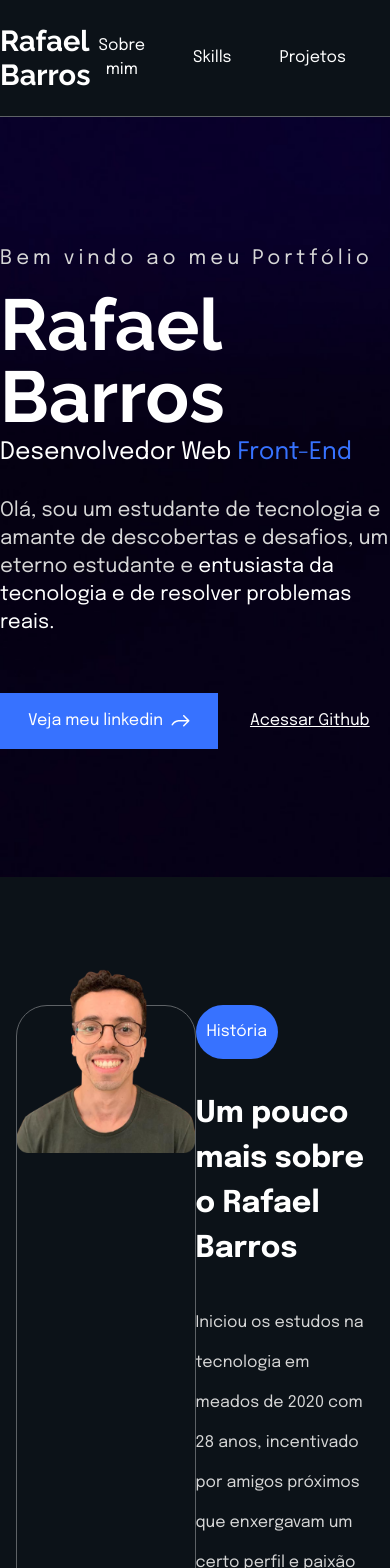
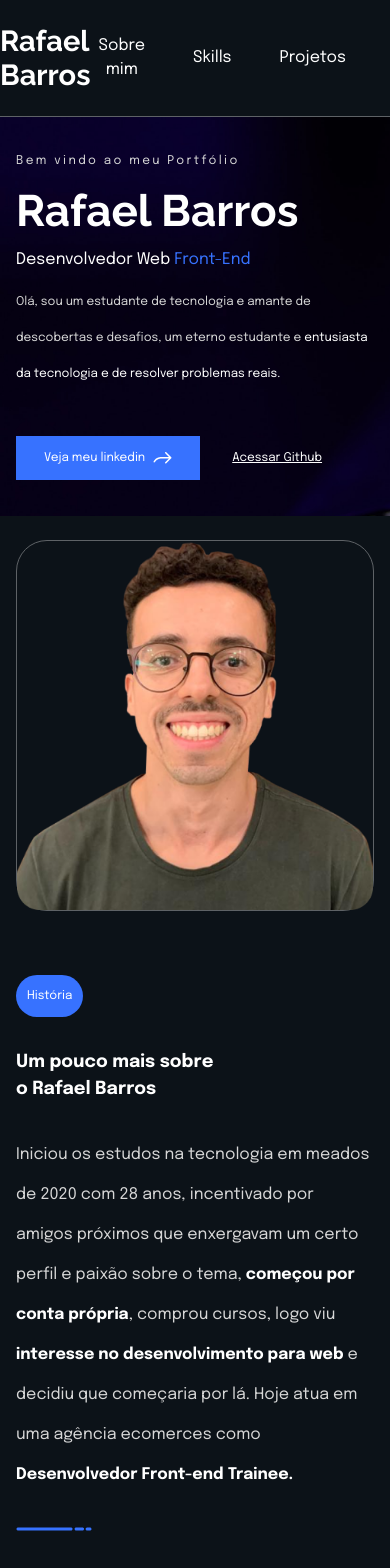
Before and after one commit to dev-rafael92as/portfolio-lp, a React (Vite) app: page / in a window 390 px wide. Shown: the top 1568 px of the page. Built offline with nearby package versions, Linux system fonts and the light colour scheme.

Commit message:
Feat(mobile): Start Session style

```diff
--- a/src/components/ButtonIcon/ButtonIcon.tsx
+++ b/src/components/ButtonIcon/ButtonIcon.tsx
@@ -1,12 +1,14 @@
-import { ButtonIconProps } from "../../utils/componentTypes"
+import { ButtonIconProps } from "../../utils/componentTypes";
 
-const ButtonIcon = ({icon, buttonContent, classCss}: ButtonIconProps) => {
-  return (
-    <button className={`flex gap-2 w-full justify-center py-4 px-7 bg-primaryBlue text-white items-center hover:opacity-50 transition-opacity ${classCss}`}>
-        {buttonContent}
-        {icon}
-    </button>
-  )
-}
+const ButtonIcon = ({ icon, buttonContent, classCss }: ButtonIconProps) => {
+	return (
+		<button
+			className={`flex gap-2 w-full md:text-base text-xs leading-3 justify-center py-4 px-7 bg-primaryBlue text-white items-center hover:opacity-50 transition-opacity ${classCss}`}
+		>
+			{buttonContent}
+			{icon}
+		</button>
+	);
+};
 
-export default ButtonIcon
+export default ButtonIcon;
--- a/src/components/ButtonText/ButtonText.tsx
+++ b/src/components/ButtonText/ButtonText.tsx
@@ -1,11 +1,15 @@
 import { ButtonIconProps } from "../../utils/componentTypes";
 
 const ButtonText = ({ buttonContent, urlButton }: ButtonIconProps) => {
-  return (
-    <a className="text-white underline text-base" href={urlButton} aria-label={buttonContent}>
-      {buttonContent}
-    </a>
-  );
+	return (
+		<a
+			className="text-white underline md:text-base text-xs leading-3"
+			href={urlButton}
+			aria-label={buttonContent}
+		>
+			{buttonContent}
+		</a>
+	);
 };
 
 export default ButtonText;
--- a/src/components/ContactSession.tsx
+++ b/src/components/ContactSession.tsx
@@ -1,19 +1,18 @@
 import ContactCard from "./ContactCard/ContactCard";
 import FlagContent from "./FlagContent/FlagContent";
 import IconDivider from "./IconDivider.tsx/IconDivider";
-import { BsPhone, BsInstagram } from "react-icons/bs"
+import { BsPhone, BsInstagram } from "react-icons/bs";
 import { FaLinkedinIn } from "react-icons/fa";
 import { HiOutlineMail } from "react-icons/hi";
 
-
 const ContactSession = () => {
 	return (
-    <section className="my-48 max-w-[1359px] mx-auto px-4">
+		<section className="md:my-48 my-6 max-w-[1359px] mx-auto px-4">
 			<div className="w-full flex-col items-center flex max-w-[479px] mx-auto gap-8 mb-24">
 				<FlagContent flagContent="Contato" />
 			</div>
 
-      <div className="flex justify-between">
+			<div className="flex lg:flex-row md:gap-0 gap-9 flex-col justify-between">
 				<div className="flex flex-col gap-9 max-w-[435px]">
 					<p className="font-bold text-3xl leading-[45px]">
 						Gostou do portfólio? Esses são meus contatos
@@ -24,16 +23,36 @@ const ContactSession = () => {
 						<strong className="font-extrabold">Vamos nos conectar</strong> e
 						crescer essa comunidade incrível.
 					</p>
-          <div>
+					<div className="md:block hidden">
 						<IconDivider />
 					</div>
 				</div>
 
-        <div className="flex flex-wrap items-start text-[22px] leading-[22px] max-w-[700px] gap-12">
-          <ContactCard Icon={BsPhone} content="+55 (11) 99456-6523" title="Telefone" href="https://wa.me/5511994566523"/>
-          <ContactCard Icon={FaLinkedinIn} content="linkedin/in/rafael92as/" title="Linkedin" href="www.linkedin.com/in/rafael92as"/>
-          <ContactCard Icon={BsInstagram} content="Intagram" title="@rafiinha_barros" href="https://www.instagram.com/rafiinha_barros/"/>
-          <ContactCard Icon={HiOutlineMail} content="rafa_barros92@hotmail.com" title="E-mail" href="mailto:rafa_barros92@hotmail.com"/>
+				<div className="flex lg:flex-row flex-col flex-wrap items-start text-[22px] leading-[22px] max-w-[700px] gap-12">
+					<ContactCard
+						Icon={BsPhone}
+						content="+55 (11) 99456-6523"
+						title="Telefone"
+						href="https://wa.me/5511994566523"
+					/>
+					<ContactCard
+						Icon={FaLinkedinIn}
+						content="linkedin/in/rafael92as/"
+						title="Linkedin"
+						href="www.linkedin.com/in/rafael92as"
+					/>
+					<ContactCard
+						Icon={BsInstagram}
+						content="Intagram"
+						title="@rafiinha_barros"
+						href="https://www.instagram.com/rafiinha_barros/"
+					/>
+					<ContactCard
+						Icon={HiOutlineMail}
+						content="rafa_barros92@hotmail.com"
+						title="E-mail"
+						href="mailto:rafa_barros92@hotmail.com"
+					/>
 				</div>
 			</div>
 		</section>
--- a/src/components/FlagContent/FlagContent.tsx
+++ b/src/components/FlagContent/FlagContent.tsx
@@ -1,9 +1,11 @@
-import { FlagContentProps } from '../../utils/componentTypes'
+import { FlagContentProps } from "../../utils/componentTypes";
 
-const FlagContent = ({flagContent}: FlagContentProps) => {
-  return (
-    <div className='bg-primaryBlue text-white px-[11px] py-[15px] rounded-[100px] text-base w-fit'>{flagContent}</div>
-  )
-}
+const FlagContent = ({ flagContent }: FlagContentProps) => {
+	return (
+		<div className="bg-primaryBlue text-white px-[11px] py-[15px] rounded-[100px] md:text-base text-xs leading-3 w-fit">
+			{flagContent}
+		</div>
+	);
+};
 
-export default FlagContent
+export default FlagContent;
--- a/src/components/HistorySession.tsx
+++ b/src/components/HistorySession.tsx
@@ -1,23 +1,43 @@
-import FlagContent from './FlagContent/FlagContent'
-import IconDivider from './IconDivider.tsx/IconDivider'
-import profilePhoto from '../assets/profile-photo.png'
+import FlagContent from "./FlagContent/FlagContent";
+import IconDivider from "./IconDivider.tsx/IconDivider";
+import profilePhoto from "../assets/profile-photo.png";
 
 const HistorySession = () => {
-  return (
-    <section className='flex justify-between max-w-[1248px] mx-auto px-4 my-32'>
-        <div className='border-[#5E6266] rounded-[31px] border-solid border-[1px] relative w-full max-w-[467px]'>
-            <img src={profilePhoto} alt="Imagem de perfil Rafael Barros" className='absolute w-[467px] max-h-[487px~] translate-y-[-37px] object-cover' />
-        </div>
-        <div className='w-full max-w-[627px]'>
-            <FlagContent flagContent='História'/>
+	return (
+		<section className="flex lg:flex-row flex-col md:gap-0 gap-16 justify-between max-w-[1248px] mx-auto px-4 md:my-32 my-6">
+			<div className="border-[#5E6266] rounded-[31px] border-solid border-[1px] relative w-full max-w-[467px]">
+				<img
+					src={profilePhoto}
+					alt="Imagem de perfil Rafael Barros"
+					className="lg:absolute md:w-[467px] max-h-[487px] md:translate-y-[-37px] object-cover"
+				/>
+			</div>
+			<div className="w-full max-w-[627px]">
+				<FlagContent flagContent="História" />
 
-            <h4 className='my-8 max-w-[340px] font-bold text-3xl leading-[45px]'>Um pouco mais sobre o Rafael Barros</h4>
+				<h4 className="my-8 md:max-w-[340px] max-w-[204px] font-bold md:text-3xl md:leading-[45px] text-[18px] leading-[27px]">
+					Um pouco mais sobre o Rafael Barros
+				</h4>
 
-            <p className='text-base text-grayText mb-8 leading-10'>Iniciou os estudos na tecnologia em meados de 2020 com 28 anos, incentivado por amigos próximos que enxergavam um certo perfil e paixão sobre o tema, <strong className='text-white'>começou por conta própria</strong>, comprou cursos, logo viu <strong className='text-white'>interesse no desenvolvimento para web</strong> e decidiu que começaria por lá. Hoje atua em uma agência ecomerces como <strong className='text-white'>Desenvolvedor Front-end Trainee.</strong></p>
-            <IconDivider />
-        </div>
-    </section>
-  )
-}
+				<p className="text-base text-grayText mb-8 leading-10">
+					Iniciou os estudos na tecnologia em meados de 2020 com 28 anos,
+					incentivado por amigos próximos que enxergavam um certo perfil e
+					paixão sobre o tema,{" "}
+					<strong className="text-white">começou por conta própria</strong>,
+					comprou cursos, logo viu{" "}
+					<strong className="text-white">
+						interesse no desenvolvimento para web
+					</strong>{" "}
+					e decidiu que começaria por lá. Hoje atua em uma agência ecomerces
+					como{" "}
+					<strong className="text-white">
+						Desenvolvedor Front-end Trainee.
+					</strong>
+				</p>
+				<IconDivider />
+			</div>
+		</section>
+	);
+};
 
-export default HistorySession
+export default HistorySession;
--- a/src/components/ProjectSession.tsx
+++ b/src/components/ProjectSession.tsx
@@ -3,7 +3,6 @@ import IconDivider from "./IconDivider.tsx/IconDivider";
 import ProjectCard from "./ProjectCard/ProjectCard";
 import ProjectImage from "../assets/ImageProject.png";
 import { Carousel, CarouselContent, CarouselItem } from "./ui/carousel";
-import { isDesktop, isMobile } from "react-device-detect";
 
 const ProjectSession = () => {
 	const projectMarkup = {
@@ -14,7 +13,7 @@ const ProjectSession = () => {
 		projectLink: "/",
 	};
 	return (
-		<section className="my-48 max-w-[1359px] mx-auto px-4">
+		<section className="md:my-48 my-6 max-w-[1359px] mx-auto px-4">
 			<div className="w-full justify-center flex mb-8">
 				<FlagContent flagContent="Projetos" />
 			</div>
--- a/src/components/SkillCard/SkillCard.tsx
+++ b/src/components/SkillCard/SkillCard.tsx
@@ -1,17 +1,17 @@
-import { SkillCardProps } from '../../utils/componentTypes'
-import IconDivider from '../IconDivider.tsx/IconDivider'
+import { SkillCardProps } from "../../utils/componentTypes";
+import IconDivider from "../IconDivider.tsx/IconDivider";
 
-const SkillCard = ({Icon, cardTitle, cardText}: SkillCardProps) => {
+const SkillCard = ({ Icon, cardTitle, cardText }: SkillCardProps) => {
 	return (
-    <div className='max-w-[296px]'>
-        <div className='flex gap-5 items-center mb-5'>
+		<div className="md:max-w-[296px]">
+			<div className="flex gap-5 items-center mb-5">
 				<Icon />
 				{cardTitle}
 			</div>
-        <p className='mb-8'>{cardText}</p>
+			<p className="mb-8">{cardText}</p>
 			<IconDivider />
 		</div>
-  )
-}
+	);
+};
 
-export default SkillCard
+export default SkillCard;
--- a/src/components/SkillSession.tsx
+++ b/src/components/SkillSession.tsx
@@ -3,14 +3,13 @@ import HTMLIcon from "../assets/icons/HTMLIcon";
 import JSIcon from "../assets/icons/JSIcon";
 import ReactIcon from "../assets/icons/ReactIcon";
 import FlagContent from "./FlagContent/FlagContent";
-import ProjectCard from "./ProjectCard/ProjectCard";
 import SkillCard from "./SkillCard/SkillCard";
 import { Carousel, CarouselContent, CarouselItem } from "./ui/carousel";
 
 const SkillSession = () => {
 	return (
-		<section>
-			<div className="flex max-w-[1359px] mx-auto pt-16 relative px-4 pb-32">
+		<section className="md:my-48 py-6 max-w-[1359px] mx-auto px-4">
+			<div className="flex lg:flex-row flex-col max-w-[1359px] mx-auto pt-16 relative px-4 pb-32">
 				<div className="flex flex-col w-full">
 					<div className="absolute top-3">
 						<FlagContent flagContent="Habilidades" />
@@ -31,31 +30,31 @@ const SkillSession = () => {
 				</div>
 			</div>
 
-			<div className="flex max-w-[1359px] mx-auto pt-16 relative px-4 justify-between w-full">
+			<div className="lg:px-4 px-4">
 				<Carousel>
 					<CarouselContent>
-						<CarouselItem className="lg:basis-1/4">
+						<CarouselItem className="lg:basis-1/4 md:basis-1/2">
 							<SkillCard
 								cardText="Conhecimentos teóricos e pouca aplicação prática em projetos reais, mas constantemente melhorando."
 								cardTitle="Javascript"
 								Icon={JSIcon}
 							/>
 						</CarouselItem>
-						<CarouselItem className="lg:basis-1/3">
+						<CarouselItem className="lg:basis-1/4 md:basis-1/2">
 							<SkillCard
 								cardText="Conhecimentos teóricos e pouca aplicação prática em projetos reais, mas constantemente melhorando."
 								cardTitle="React"
 								Icon={ReactIcon}
 							/>
 						</CarouselItem>
-						<CarouselItem className="lg:basis-1/3">
+						<CarouselItem className="lg:basis-1/4 md:basis-1/2">
 							<SkillCard
 								cardText="Conhecimentos teóricos e pouca aplicação prática em projetos reais, mas constantemente melhorando."
 								cardTitle="HTML"
 								Icon={HTMLIcon}
 							/>
 						</CarouselItem>
-						<CarouselItem className="lg:basis-1/4">
+						<CarouselItem className="lg:basis-1/4 md:basis-1/2">
 							<SkillCard
 								cardText="Conhecimentos teóricos e pouca aplicação prática em projetos reais, mas constantemente melhorando."
 								cardTitle="CSS"
--- a/src/components/StartSession.tsx
+++ b/src/components/StartSession.tsx
@@ -1,27 +1,38 @@
 import ArrowButton from "./ButtonIcon/ArrowButton";
 import ButtonIcon from "./ButtonIcon/ButtonIcon";
 import ButtonText from "./ButtonText/ButtonText";
-import bgStartSession from '../assets/bg-start-session.png'
+import bgStartSession from "../assets/bg-start-session.png";
+import { isDesktop } from "react-device-detect";
 
 const StartSession = () => {
 	return (
-    <section className="bg-cover lg:px-4" style={{backgroundImage: `url(${bgStartSession})`}}>
-      <div className="max-w-[1358px] mx-auto py-32">
-        <p className="font-normal text-xl tracking-[.2em] text-grayText mb-4">
+		<section
+			className="bg-cover lg:px-4"
+			style={isDesktop ? { backgroundImage: `url(${bgStartSession})` } : {}}
+		>
+			<div className="max-w-[1358px] mx-auto md:py-32 py-9 md:px-0 px-4">
+				<p className="font-normal text-xs md:text-xl tracking-[.2em] text-grayText mb-4">
 					Bem vindo ao meu Portfólio
 				</p>
-        <h2 className="font-raleway font-bold text-7xl mb-1">Rafael Barros</h2>
-        <p className="text-2xl mb-7">
+				<h2 className="font-raleway font-bold text-[44px] leading-[51px] md:text-7xl md:mb-1 mb-4">
+					Rafael Barros
+				</h2>
+				<p className="md:text-2xl text-[16px] leading-4 md:mb-7 mb-4">
 					Desenvolvedor Web <span className="text-primaryBlue">Front-End</span>
 				</p>
-        <p className="text-grayText text-xl font-normal mb-14">
-          Olá, sou um estudante de tecnologia e amante de descobertas e desafios,
-          um eterno estudante e <span className="text-white">entusiasta da tecnologia e de resolver problemas
-          reais.</span>
+				<p className="text-grayText md:text-xl text-xs leading-9 font-normal md:mb-14 mb-11">
+					Olá, sou um estudante de tecnologia e amante de descobertas e
+					desafios, um eterno estudante e{" "}
+					<span className="text-white">
+						entusiasta da tecnologia e de resolver problemas reais.
+					</span>
 				</p>
 				<div className="flex items-center gap-8">
 					<div className="max-w-[232px]">
-            <ButtonIcon buttonContent="Veja meu linkedin" icon={ArrowButton()} />
+						<ButtonIcon
+							buttonContent="Veja meu linkedin"
+							icon={ArrowButton()}
+						/>
 					</div>
 					<ButtonText
 						urlButton="https://github.com/dev-rafael92as"
--- a/src/components/StudyCard/StudyCard.tsx
+++ b/src/components/StudyCard/StudyCard.tsx
@@ -1,17 +1,19 @@
-import CheckIcon from '../../assets/icons/CheckIcon'
-import { StudyCardProps } from '../../utils/componentTypes'
+import CheckIcon from "../../assets/icons/CheckIcon";
+import { StudyCardProps } from "../../utils/componentTypes";
 
-const StudyCard = ({title, description}: StudyCardProps) => {
-  return (
-    <div className='flex flex-col items-center justify-center max-w-[374px]'>
-        <div className='flex items-center justify-center p-6 border border-primaryBlue rounded-full w-fit mb-16'>
-            <CheckIcon />
-        </div>
+const StudyCard = ({ title, description }: StudyCardProps) => {
+	return (
+		<div className="flex flex-col items-center justify-center md:max-w-[374px]">
+			<div className="flex items-center justify-center p-6 border border-primaryBlue rounded-full w-fit mb-16">
+				<CheckIcon />
+			</div>
 
-        <p className='text-[22px] leading-[22px] font-bold mb-1'>{title}</p>
-        <p className='text-base leading-9 text-grayText'>{description}</p>
-    </div>
-  )
-}
+			<p className="text-[22px] leading-[22px] font-bold md:mb-1 mb-5">
+				{title}
+			</p>
+			<p className="text-base leading-9 text-grayText">{description}</p>
+		</div>
+	);
+};
 
-export default StudyCard
+export default StudyCard;
--- a/src/components/StudySession.tsx
+++ b/src/components/StudySession.tsx
@@ -1,25 +1,36 @@
-import FlagContent from './FlagContent/FlagContent'
-import StudyCard from './StudyCard/StudyCard'
-import IconDivider from './IconDivider.tsx/IconDivider'
+import FlagContent from "./FlagContent/FlagContent";
+import StudyCard from "./StudyCard/StudyCard";
+import IconDivider from "./IconDivider.tsx/IconDivider";
 
 const StudySession = () => {
-  return (
-    <section className='my-48 max-w-[1359px] mx-auto px-4'>
-        <div className='w-full flex-col items-center justify-center flex max-w-[479px] mx-auto gap-8 mb-24'>
-            <FlagContent flagContent='Estudos' />
+	return (
+		<section className="md:my-48 py-6 max-w-[1359px] mx-auto px-4">
+			<div className="w-full flex-col items-center justify-center flex max-w-[479px] mx-auto gap-8 mb-24">
+				<FlagContent flagContent="Estudos" />
 
-            <p className='font-bold text-3xl leading-[45px]'>Veja as tecnologias que estou estudando no momento</p>
+				<p className="font-bold text-3xl leading-[45px]">
+					Veja as tecnologias que estou estudando no momento
+				</p>
 
-            <IconDivider />
-        </div>
+				<IconDivider />
+			</div>
 
-        <div className='flex justify-between items-start'>
-            <StudyCard title='ReactJS' description='Aprofundando mais meus conhecimentos e métodos de trabalho com utilização de hooks, componetização, boas práticas e clean code.'/>
-            <StudyCard title='TypeScript' description='Trazer tipagem forte para o javascript, com orientação a objetos e podendo ser escrita em qualquer ambiente de desenvolvimento. Ele com certeza é o próximo nível de programação.'/>
-            <StudyCard title='NodeJS' description='Aventurar na construção de aplicações voltadas ao back-end, criando as primeiras APIs inicialmente e depois me aprofundando mais na arquitetura.'/>
-        </div>
-    </section>
-  )
-}
+			<div className="flex lg:flex-row lg:gap-0 gap-10 flex-col justify-between items-start">
+				<StudyCard
+					title="ReactJS"
+					description="Aprofundando mais meus conhecimentos e métodos de trabalho com utilização de hooks, componetização, boas práticas e clean code."
+				/>
+				<StudyCard
+					title="TypeScript"
+					description="Trazer tipagem forte para o javascript, com orientação a objetos e podendo ser escrita em qualquer ambiente de desenvolvimento. Ele com certeza é o próximo nível de programação."
+				/>
+				<StudyCard
+					title="NodeJS"
+					description="Aventurar na construção de aplicações voltadas ao back-end, criando as primeiras APIs inicialmente e depois me aprofundando mais na arquitetura."
+				/>
+			</div>
+		</section>
+	);
+};
 
-export default StudySession
+export default StudySession;
```
Lines whose indentation alone changed are shown as unchanged.
